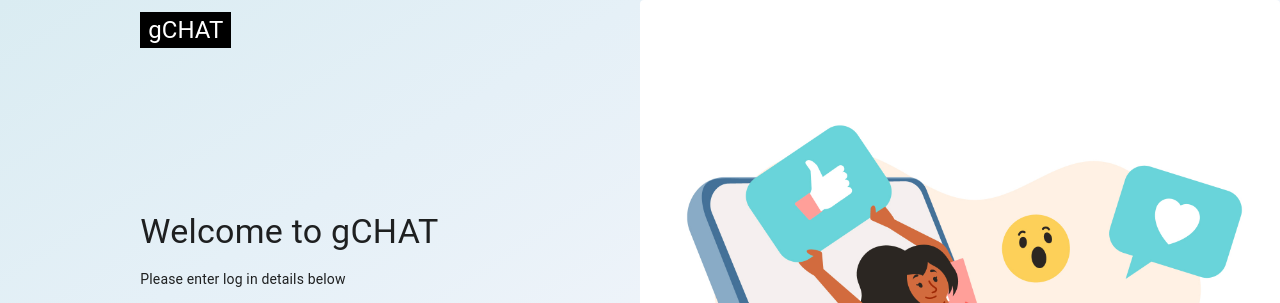
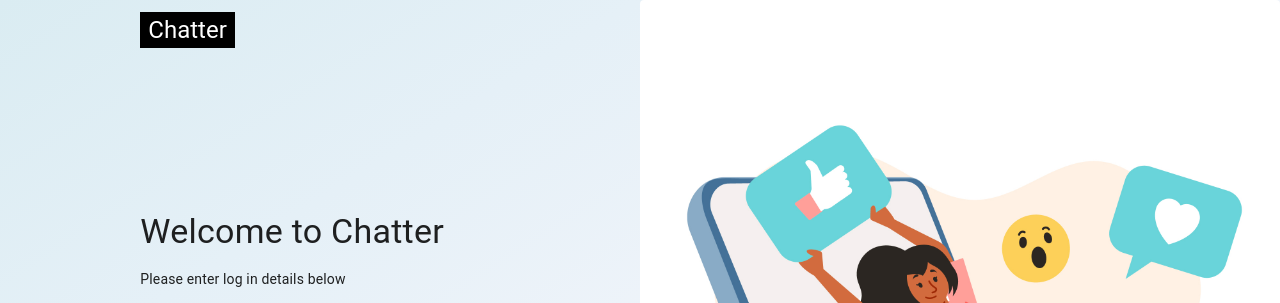
Before and after one commit to Holfter/chatter, a React (Vite) app: page /login in a window 1280 px wide. Shown: the top 303 px of the page. Built offline with nearby package versions, Linux system fonts and the light colour scheme; no server answers.

Commit message:
changing project name

```diff
--- a/package.json
+++ b/package.json
@@ -1,5 +1,5 @@
 {
-  "name": "gchat",
+  "name": "chatter",
   "private": true,
   "version": "0.0.0",
   "type": "module",
--- a/src/pages/Login/index.tsx
+++ b/src/pages/Login/index.tsx
@@ -49,14 +49,14 @@ const Login = () => {
                 padding: '2px 8px',
               }}
             >
-              <Typography variant="h5">gCHAT</Typography>
+              <Typography variant="h5">Chatter</Typography>
             </Box>
           </Box>
         </Grid>
         <Grid item xs={12} md={7} sm={10}>
           <Box mb={4}>
             <Typography variant="h4" mb={2} sx={{display: 'flex'}}>
-              Welcome to gCHAT
+              Welcome to Chatter
             </Typography>
             <Typography variant="body2">
               Please enter log in details below
```
Also changed, not shown: 1 other file (tests, documents, lock files or other folders).
